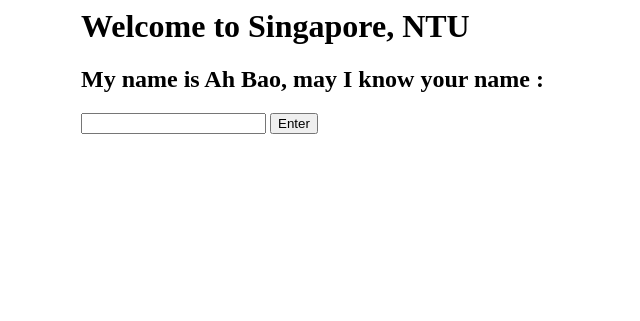
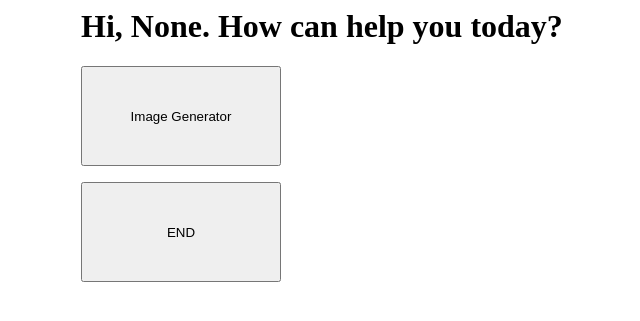
Before and after one commit to Alan210716/NTU1, a Flask app: page /main in a window 1280 px wide. Shown: the top 321 px of the page, without its empty margins (243-883 px from the left). Run offline with Flask 3, Linux system fonts and the light colour scheme.

Commit message:
Update main.html

```diff
--- a/templates/main.html
+++ b/templates/main.html
@@ -1,15 +1,18 @@
 <style>
-.container{width:100%;margin:auto}
-@media (min-width:600px) {.container{width: 80%;}}
-@media (min-width:768px) {.container{width: 60%;}}
-@media (min-width:1024px) {.container{width: 50%;}}
+    .container{width:100%;margin:auto}
+    @media (min-width:600px) {.container{width: 80%;}}
+    @media (min-width:768px) {.container{width: 60%;}}
+    @media (min-width:1024px) {.container{width: 50%;}}
 </style>
 
 <div class="container">
-<h1>Welcome to Singapore, NTU</h1>
-<form action="/main" method="post">
-  <h2>My name is Ah Bao, may I know your name : </h2>
-  <input type = "text" name="r">
-  <input type = "submit" value="Enter">
+<h1>Hi, {{r}}. How can help you today?</h1>
+<form action="/image_gpt" method="post">
+    <input type = "submit" value="Image Generator" style="width:200px;height:100px;">
 </form>
+
+<form action="/end" method="post">
+    <input type = "submit" value="END" style="width:200px;height:100px;">
+</form>
+
 </div>
```
